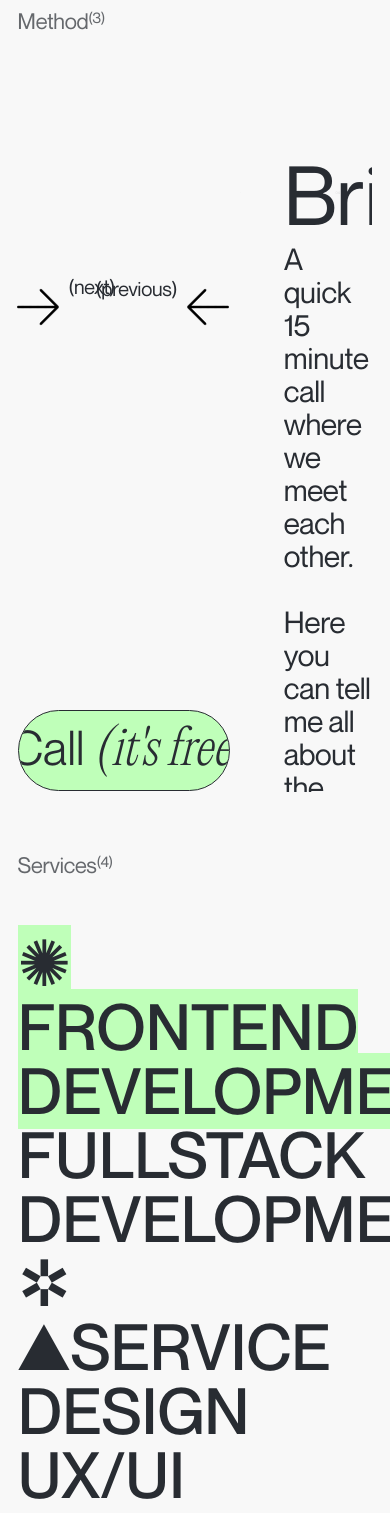
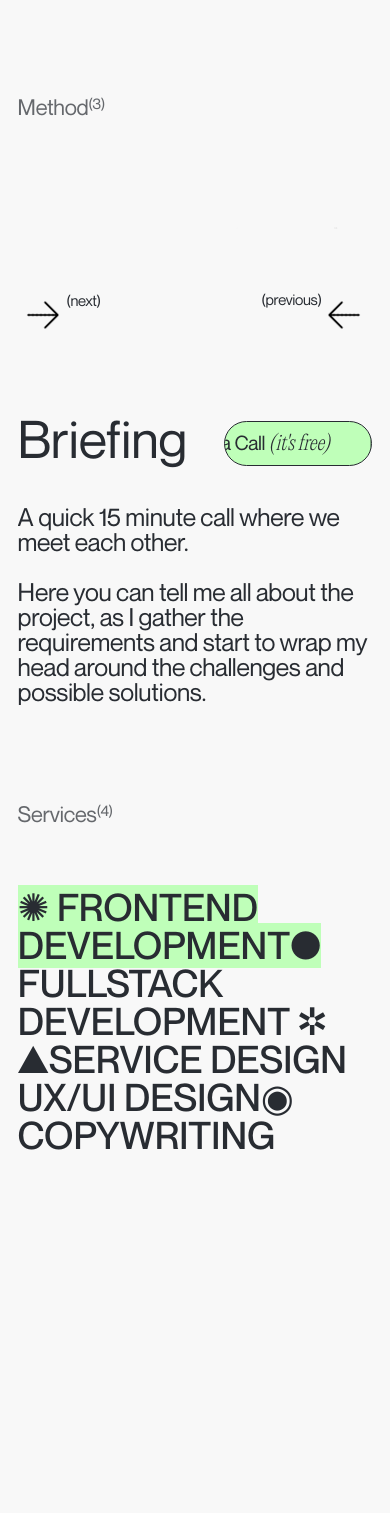
Before and after one commit to vicentegarcya/vicentegarcya-web, a React (Create React App) app: page / in a window 390 px wide. Shown: the part 3540-5053 px from the top of the page. Built offline with nearby package versions, Linux system fonts and the light colour scheme.

Commit message:
finish mobile design

```diff
--- a/src/Home.css
+++ b/src/Home.css
@@ -698,6 +698,10 @@
   animation: reveal 1s cubic-bezier(0.77, 0, 0.175, 1);
 }
 
+.method_titles > div {
+  display: none;
+}
+
 .method_titles > p {
   animation: revealLeft 1s cubic-bezier(0.77, 0, 0.175, 1);
 }
@@ -803,7 +807,8 @@
   border-radius: 30px;
   color: var(--main-black);
   background-color: transparent;
-  transition: background-color 0.2s cubic-bezier(0.445, 0.05, 0.55, 0.95), color 0.2s cubic-bezier(0.445, 0.05, 0.55, 0.95);
+  transition: background-color 0.2s cubic-bezier(0.445, 0.05, 0.55, 0.95),
+    color 0.2s cubic-bezier(0.445, 0.05, 0.55, 0.95);
   font-size: 1.3rem;
   font-family: "Neue-Montreal-Book";
   margin-bottom: 5px;
@@ -913,7 +918,7 @@
   .welcome_image {
     background-size: 110%;
     background-position-y: -90px;
-    background-position-x: -9.5VW;
+    background-position-x: -9.5vw;
     width: 110%;
     height: 52.5dvh;
     margin-top: 15%;
@@ -1052,4 +1057,298 @@
     justify-content: flex-end;
   }
 
+  /* PROJECTS SECTION */
+
+  .projects {
+    width: 100vw;
+    height: fit-content;
+  }
+
+  .projects_grid {
+    width: 100%;
+    height: 200vh;
+    display: grid;
+    grid-template-columns: repeat(10, 1fr);
+    grid-template-rows: repeat(20, 1fr);
+  }
+
+  .projects_grid > div {
+    padding: 0;
+  }
+
+  .projects_grid > div > div:nth-child(2) {
+    width: 100%;
+    height: auto;
+  }
+
+  .projects_grid > div > div > p {
+    font-size: 20px;
+  }
+
+  .projects_grid > div:nth-child(1) > div:nth-child(2) > p:nth-child(1) {
+    top: 6%;
+    right: -20px;
+  }
+  .projects_grid > div:nth-child(1) > div:nth-child(2) > p:nth-child(2) {
+    bottom: 6%;
+    left: 50vw;
+  }
+
+  .projects_grid > div:nth-child(2) > div:nth-child(2) > p:nth-child(1) {
+    top: 105%;
+    left: 0;
+    right: 0px;
+    text-align: end;
+  }
+  .projects_grid > div:nth-child(2) > div:nth-child(2) > p:nth-child(2) {
+    bottom: 77%;
+    right: 77vw;
+  }
+
+  .projects_grid > div:nth-child(3) > div:nth-child(2) > p:nth-child(1) {
+    bottom: -14%;
+    right: 0;
+    left: 0;
+  }
+  .projects_grid > div:nth-child(3) > div:nth-child(2) > p:nth-child(2) {
+    top: 105%;
+    left: 81.5vw;
+    width: fit-content;
+  }
+
+  .projects_grid > div:nth-child(4) > div:nth-child(2) > p:nth-child(1) {
+    bottom: -10%;
+    right: 0;
+  }
+  .projects_grid > div:nth-child(4) > div:nth-child(2) > p:nth-child(2) {
+    top: 60%;
+    left: -4.5vw;
+  }
+
+  .projects_grid > div:nth-child(1) {
+    grid-column: 1 / 9;
+    grid-row: 2 / 6;
+  }
+  .projects_grid > div:nth-child(2) {
+    grid-column: 2 / 11;
+    grid-row: 7 / 10;
+  }
+  .projects_grid > div:nth-child(3) {
+    grid-column: 1 / 11;
+    grid-row: 11 / 14;
+  }
+  .projects_grid > div:nth-child(4) {
+    grid-column: 3 / 10;
+    grid-row: 15 / 20;
+  }
+
+  .projects_grid > div:nth-child(1) > .keywords {
+    background-size: cover;
+    background-position-x: -130px;
+  }
+
+  .projects_grid > div:nth-child(2) > .keywords {
+    background-size: 140%;
+    background-position-x: -65px;
+    background-position-y: -25px;
+  }
+
+  .projects_grid > div:nth-child(3) > .keywords {
+    background-position-x: -48px;
+    background-position-y: -20px;
+  }
+
+  .projects_grid > div:nth-child(4) > .keywords {
+    background-size: 270%;
+    background-position-x: -205px;
+    background-position-y: -25px;
+  }
+
+  /* METODOLOGIA SECTION */
+
+  .metodologia {
+    height: fit-content;
+  }
+
+  .metodologia_main {
+    width: 100%;
+    height: 100%;
+    flex-direction: column;
+    margin-bottom: 10%;
+  }
+
+  .method_left {
+    width: 100%;
+    height: 100%;
+    flex-direction: column;
+    margin-right: 0;
+    margin-top: 20%;
+    margin-bottom: 10%;
+  }
+
+  .method_left > div:nth-child(1) {
+    width: 100%;
+    height: 100%;
+    display: flex;
+    flex-direction: column;
+  }
+
+  .method_numbers {
+    display: flex;
+    justify-content: space-between;
+  }
+
+  .method_numbers button {
+    font-size: 62px;
+  }
+
+  .method_arrows span {
+    font-size: 15px;
+  }
+
+  .method_arrows {
+    margin: 10px 10px 40px 10px;
+  }
+
+  .method_arrows > div:nth-child(1) {
+    font-size: 62px;
+  }
+
+  .method_arrows > div:nth-child(1) > div:hover {
+    cursor: pointer;
+  }
+
+  .method_arrows > div:nth-child(1) > div {
+    position: relative;
+  }
+
+  .method_plus {
+    width: 30px;
+    height: 30px;
+  }
+
+  .method_less {
+    width: 30px;
+    height: 30px;
+  }
+
+  .method_less span {
+    top: -30px;
+    left: 33px;
+  }
+  .method_plus span {
+    bottom: 45px;
+    left: 16px;
+  }
+
+  .method_left > div:nth-child(2) a {
+    display: none;
+  }
+
+  .method_right {
+    width: 100%;
+    font-size: 30px;
+  }
+
+  .method_titles {
+    width: 100%;
+    display: flex;
+    align-items: center;
+    justify-content: space-between;
+    margin-bottom: 10%;
+  }
+
+  .method_titles > p {
+    font-size: 52px;
+  }
+
+  .method_titles > div {
+    width: auto;
+    display: block;
+  }
+
+  .method_titles > div > a {
+    border: 1px solid var(--main-black);
+    padding: 0.5rem 2.5rem;
+    border-radius: 60px;
+    color: var(--main-black);
+    background-color: var(--main-highlight-color);
+    transition: all 0.2s cubic-bezier(0.445, 0.05, 0.55, 0.95);
+    font-size: 20px;
+    font-family: "Neue-Montreal-Regular";
+    width: 38vw;
+    height: fit-content;
+    white-space: nowrap;
+    overflow: hidden;
+    display: block;
+    margin: 0;
+    margin-top: 11px;
+  }
+
+  .method_titles > div > a > p:nth-child(1) {
+    margin-right: 2.5rem;
+  }
+
+  .method_titles > div > a span {
+    font-family: var(--auxiliar-font);
+  }
+
+  .method_titles > div > a > p {
+    display: inline-block;
+    animation: scrollTextMethod 10s 2s infinite linear;
+  }
+
+  .method_right > p {
+    line-height: 1;
+    font-size: 25px;
+  }
+
+  /* SERVICES SECTION */
+
+  .services {
+    width: 100vw;
+    height: 100vh;
+  }
+
+  .services_main {
+    width: 100%;
+    height: 90%;
+    flex-direction: column;
+    align-items: flex-start;
+    justify-content: flex-start;
+  }
+
+  .services_main > .words {
+    width: 100%;
+    font-size: 38px;
+    margin-top: 2rem;
+  }
+
+  .services_main > .packages {
+    width: 100%;
+    height: 40%;
+    display: flex;
+    flex-direction: row-reverse;
+    align-items: flex-end;
+    margin-top: 4rem;
+  }
+
+  .services_main .packages > div {
+    align-items: flex-start;
+  }
+
+  .services_main .packages > div > p {
+    width: 45vw;
+    font-size: 20px;
+  }
+
+  .services_main .packages > div > div {
+    width: 50vw;
+  }
+
+  .services_main .packages a {
+    font-size: 20px;
+    width: 35vw;
+    background-color: var(--main-highlight-color);
+  }
 }
--- a/src/Home.js
+++ b/src/Home.js
@@ -37,10 +37,10 @@ function Home({ isLoading }) {
   }
 
   function servicesCarousel() {
-    setTimeout(() => setService('fullstack'), 5000);
-    setTimeout(() => setService('service'), 10000);
-    setTimeout(() => setService('copy'), 15000);
-    setTimeout(() => setService('front'), 20000);
+    setTimeout(() => setService("fullstack"), 5000);
+    setTimeout(() => setService("service"), 10000);
+    setTimeout(() => setService("copy"), 15000);
+    setTimeout(() => setService("front"), 20000);
   }
 
   useEffect(() => {
@@ -440,7 +440,9 @@ function Home({ isLoading }) {
               href="https://mailchi.mp/cad3bc2e7c34/despertar-creativo"
               target="_blank"
               rel="noreferrer"
-            > </a>
+            >
+              {" "}
+            </a>
             <a
               href="https://open.spotify.com/playlist/5GWpa19ufMdY94SDjBQwA7?si=1d868ff17cc2468e"
               target="_blank"
@@ -637,10 +639,32 @@ function Home({ isLoading }) {
           </div>
           <div className="method_right">
             <div className="method_titles">
+              <>
                 {currentMethod === 1 && <p>Briefing</p>}
                 {currentMethod === 2 && <p>Proposal</p>}
                 {currentMethod === 3 && <p>Crafting</p>}
                 {currentMethod === 4 && <p>Handoff</p>}
+                <div>
+                  <a
+                    href="https://cal.com/vicentegarcya/welcome-meeting"
+                    target="_blank"
+                    rel="noreferrer"
+                  >
+                    <p>
+                      Book a Call{" "}
+                      <span>
+                        <i>(it's free)</i>
+                      </span>
+                    </p>
+                    <p>
+                      Book a Call{" "}
+                      <span>
+                        <i>(it's free)</i>
+                      </span>
+                    </p>
+                  </a>
+                </div>
+              </>
             </div>
             {currentMethod === 1 && (
               <p>
--- a/src/components/Footer/Footer.css
+++ b/src/components/Footer/Footer.css
@@ -71,6 +71,16 @@
   font-family: var(--main-font);
 }
 
+.footer_bottom {
+  margin-bottom: -22vh !important;
+}
+
+.footer > div:nth-child(3) {
+  margin-bottom: 6.5vh;
+  font-size: 22px;
+  width: 100%;
+}
+
 .footer_bottom a {
   transition: all 0.2s cubic-bezier(0.445, 0.05, 0.55, 0.95);
   color: var(--main-white);
@@ -96,3 +106,51 @@
     transform: translateX(-100%);
   }
 }
+
+@media only screen and (max-width: 768px) {
+  .footer {
+    padding: 0rem 1.5rem 0 1.5rem;
+    font-size: 25px;
+    height: 101vh;
+  }
+
+  .footer_top {
+    margin-top: 3vh;
+    flex-direction: column;
+  }
+
+  .footer_top > div:nth-child(1) {
+    align-self: flex-start;
+  }
+
+  .footer_top > div:first-child button {
+    font-size: 25px;
+  }
+
+  .footer_top span {
+    font-size: 15px;
+  }
+
+  .footer_top a:has(span) {
+    margin-right: 48px;
+  }
+
+  .footer_top > div {
+    align-items: flex-start;
+    margin-bottom: 4vh;
+  }
+
+  .footer_top > div:nth-child(3) > p {
+    text-align: start !important;
+  }
+
+  .footer_bottom {
+    font-size: 15vh;
+    margin-bottom: -20vh !important;
+  }
+
+  .footer > div:nth-child(3) {
+    margin-bottom: 2.5vh;
+    font-size: 25px;
+  }
+}
--- a/src/components/Footer/Footer.js
+++ b/src/components/Footer/Footer.js
@@ -14,9 +14,9 @@ export default function Footer({ scrollTop }) {
           <p>+34 684 003 481</p>
           <a
             style={{ textAlign: "end" }}
-            href="mailto:vicentegarciaayllon@gmail.com"
+            href="mailto:hola@vicentegarcya.com"
           >
-            vicentegarciaayllon@gmail.com
+            hola@vicentegarcya.com
           </a>
           <div>
             <a
@@ -44,11 +44,12 @@ export default function Footer({ scrollTop }) {
         </div>
       </div>
       <div className="footer_bottom">
-        <a href="mailto:vicentegarciaayllon@gmail.com">
+        <a href="mailto:hola@vicentegarcya.com">
           <p>CONTACT☺︎</p>
           <p>CONTACT☺︎</p>
         </a>
       </div>
+      <div>✺ Designed and coded by (you guessed it right) Vicente Garcya.</div>
     </div>
   );
 }
--- a/src/components/Header/Header.js
+++ b/src/components/Header/Header.js
@@ -15,7 +15,7 @@ export default function Header({ isLoading }) {
           vicentegarcya
         </Link>
         <div className="header_folded_links">
-          <a href="mailto:vicentegarciaayllon@gmail.com">
+          <a href="mailto:hola@vicentegarcya.com">
             contact<span>(click)</span>
           </a>
           <div onClick={() => setIsUnfolded(!isUnfolded)}>
```
Lines whose indentation alone changed are shown as unchanged.
